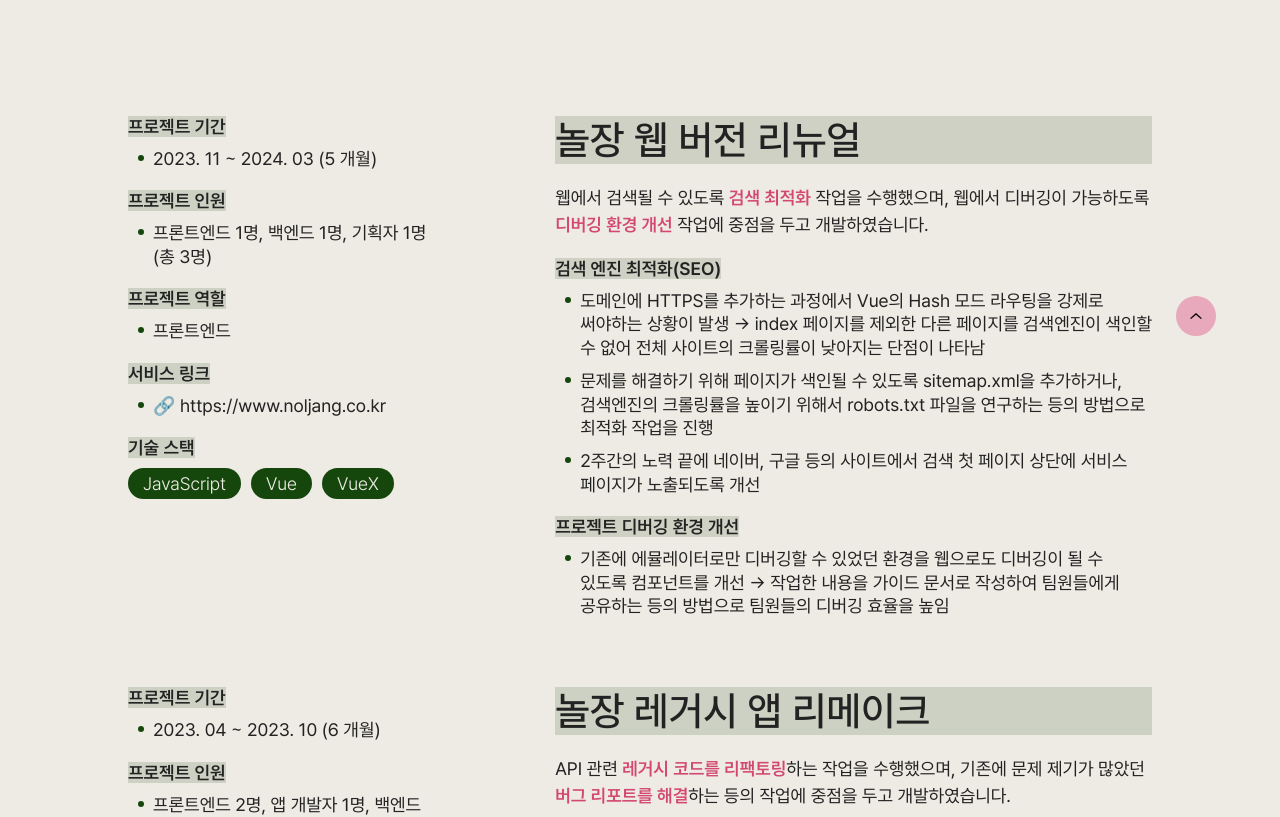
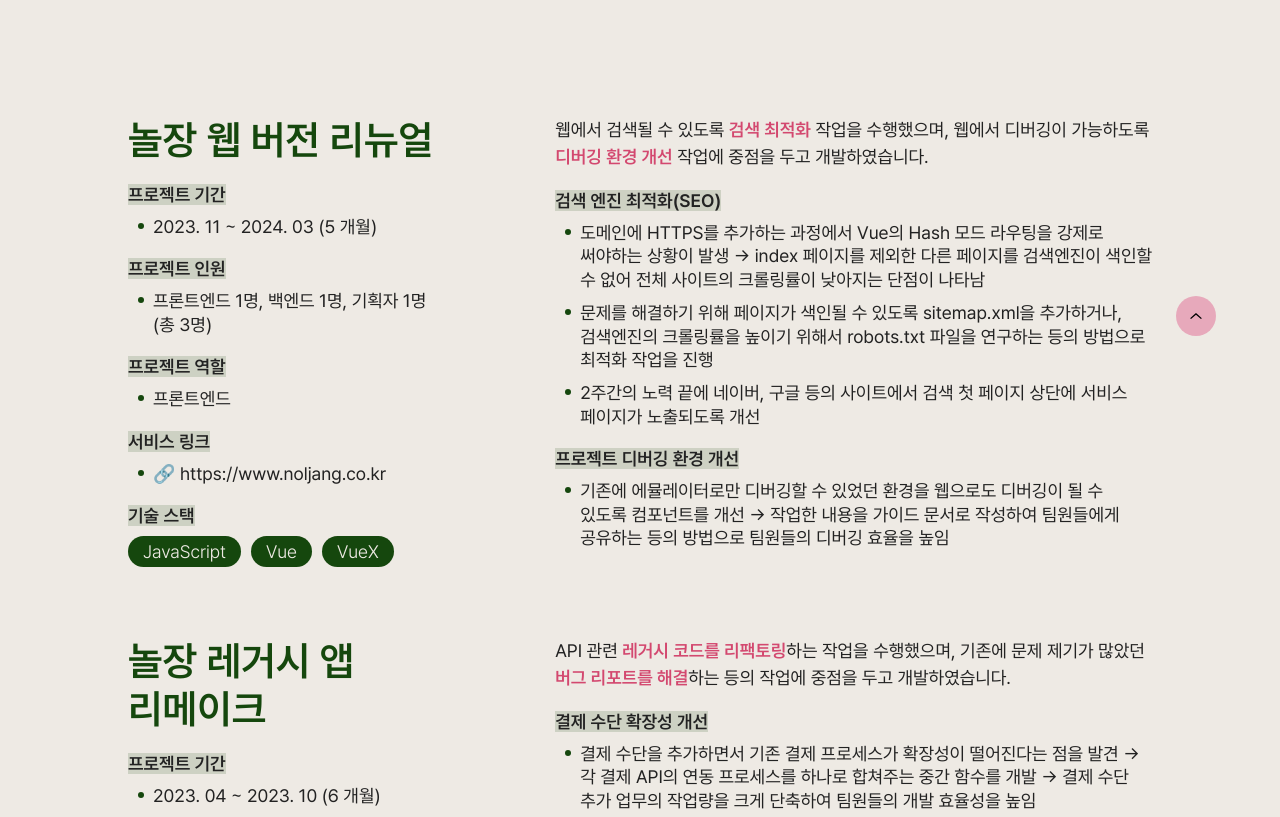
Before and after one commit to KimHyunLo/PERFAN, a React (Vite) app: page /projects in a window 1280 px wide. Shown: the part 424-1241 px from the top of the page. Built offline with nearby package versions, Linux system fonts and the light colour scheme.

Commit message:
update: 에러 페이지 스타일 수정

```diff
--- a/src/features/projects/ProjectList.jsx
+++ b/src/features/projects/ProjectList.jsx
@@ -43,16 +43,12 @@ const StyledLeftSide = styled.aside`
   height: fit-content;
 
   h3 {
-    display: none;
+    color: var(--active);
+    font-weight: 600;
   }
 
   @media only screen and (max-width: 1024px) {
     position: static;
-
-    h3 {
-      display: block;
-      background-color: var(--active-blur);
-    }
   }
 `
 
@@ -61,16 +57,8 @@ const StyledRightSide = styled.section`
   flex-direction: column;
   gap: 2rem;
 
-  h3 {
-    background-color: var(--active-blur);
-  }
-
   @media only screen and (max-width: 1024px) {
     position: static;
-
-    h3 {
-      display: none;
-    }
   }
 `
 
@@ -118,7 +106,6 @@ function NoljangWeb() {
         </KeywordList>
       </StyledLeftSide>
       <StyledRightSide>
-        <h3>놀장 웹 버전 리뉴얼</h3>
         <p>
           웹에서 검색될 수 있도록 <StyledEm>검색 최적화</StyledEm> 작업을 수행했으며, 웹에서
           디버깅이 가능하도록 <StyledEm>디버깅 환경 개선</StyledEm> 작업에 중점을 두고
@@ -186,9 +173,7 @@ function NoljangApp() {
           <li>Riverpod</li>
         </KeywordList>
       </StyledLeftSide>
-
       <StyledRightSide>
-        <h3>놀장 레거시 앱 리메이크</h3>
         <p>
           API 관련 <StyledEm>레거시 코드를 리팩토링</StyledEm>하는 작업을 수행했으며, 기존에 문제
           제기가 많았던 <StyledEm>버그 리포트를 해결</StyledEm>하는 등의 작업에 중점을 두고
--- a/src/index.css
+++ b/src/index.css
@@ -108,6 +108,7 @@ h2,
 h3,
 h4 {
   font-weight: normal;
+  word-break: keep-all;
 }
 
 h1 {
--- a/src/routes/ErrorPage.jsx
+++ b/src/routes/ErrorPage.jsx
@@ -17,12 +17,14 @@ const StyledWrap = styled.div`
   transform: translate(-50%, -50%);
 `
 
-const StyledTitle = styled.h1`
+const StyledTitle = styled.h2`
   font-size: max(4vw, 50px);
+  text-align: center;
 `
 
 const StyledParagraph = styled.p`
   margin-bottom: 5rem;
+  text-align: center;
 `
 
 const StyledLink = styled(Link)`
```
